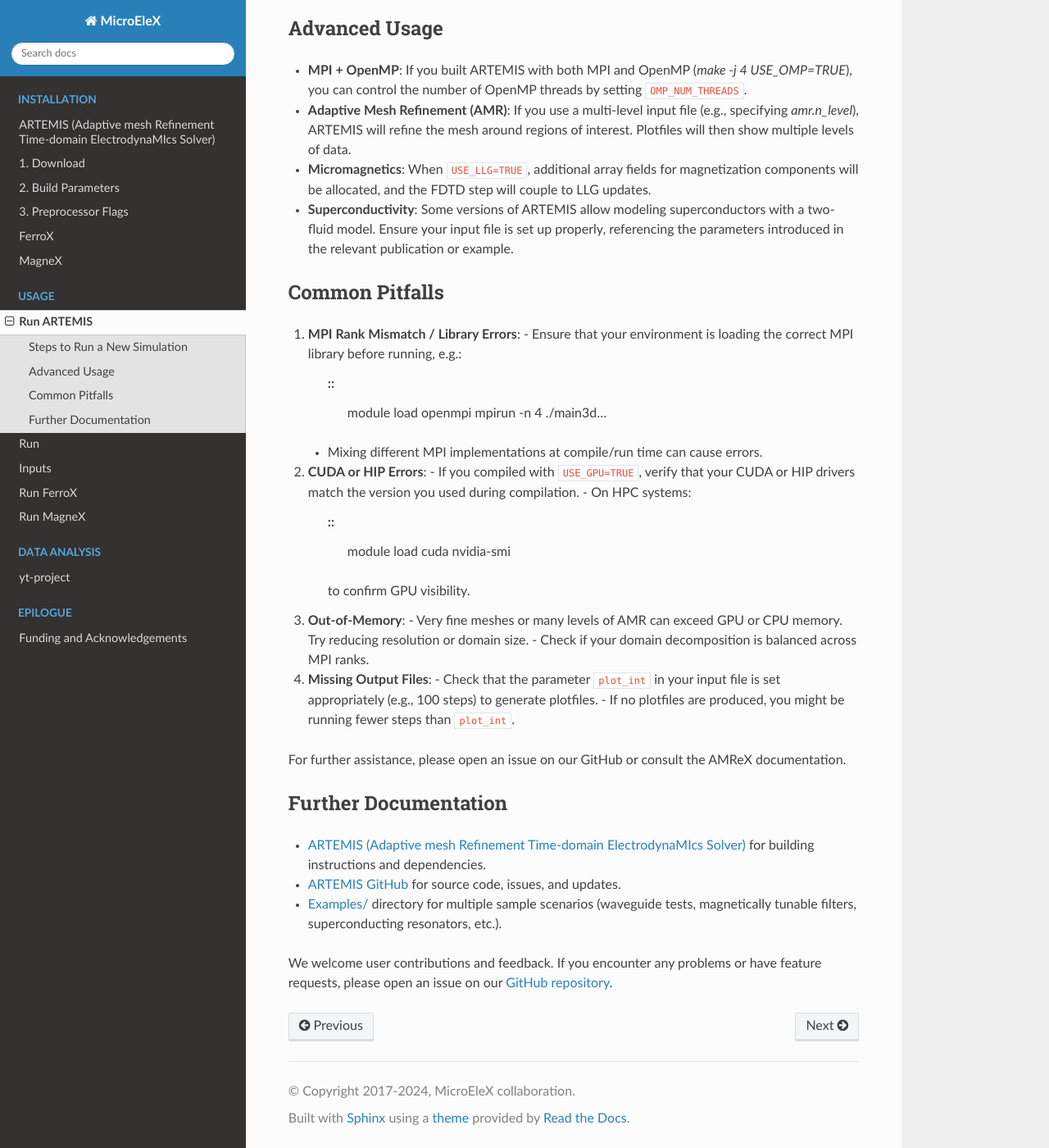
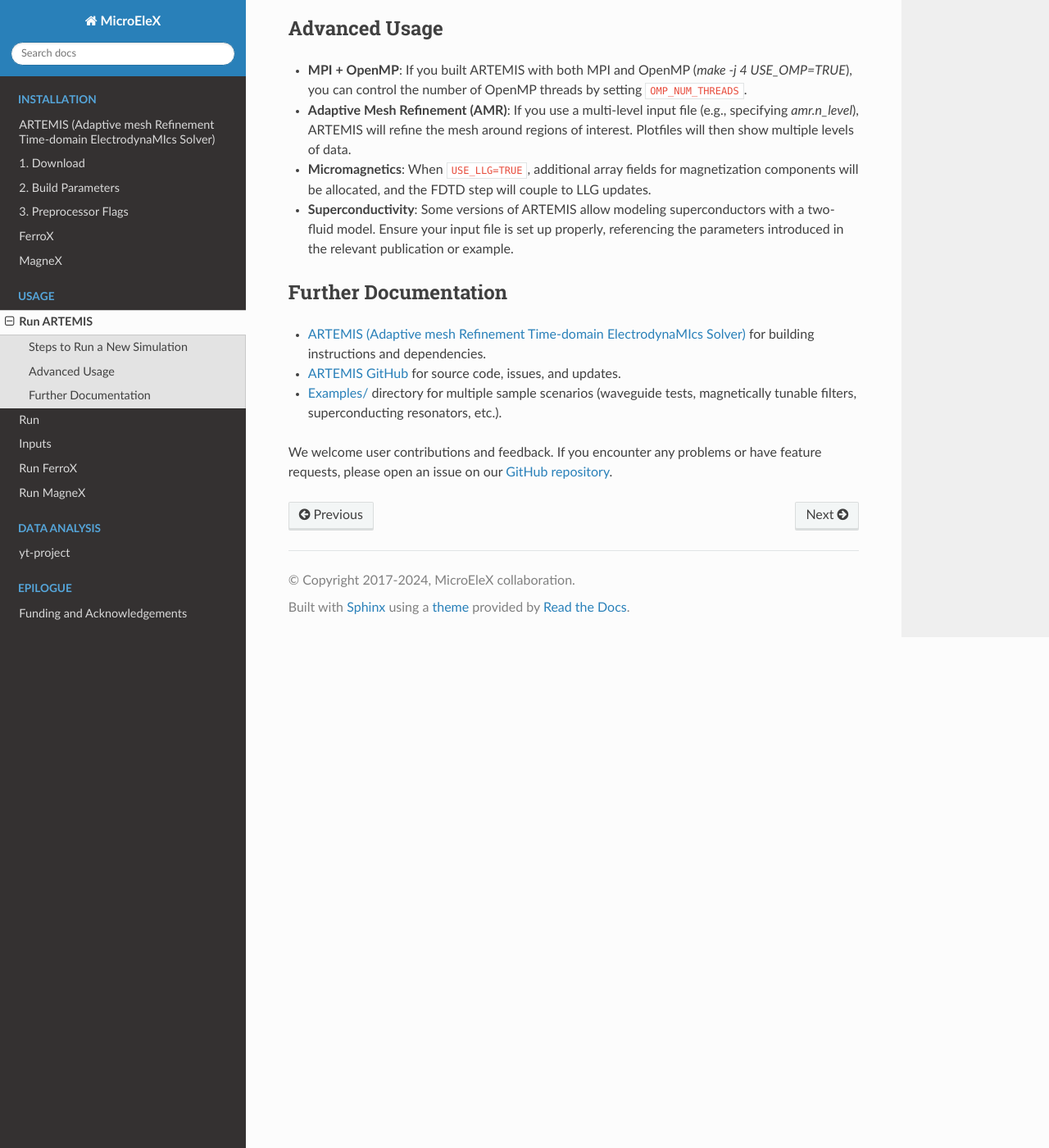
Before and after one commit to AMReX-Microelectronics/AMReX-Microelectronics.github.io, a Sphinx documentation site: the page built from Docs/source/usage/run_artemis.rst, in a window 1280 px wide and 1400 px high, scrolled down 2588 px. Shown: the whole window at 82% size. Built offline with Sphinx 7.4.7 and the Read the Docs theme 3.1.0, drawn with Linux system fonts in a browser that asks for light colours.

Commit message:
Update run_artemis.rst

```diff
--- a/Docs/source/usage/run_artemis.rst
+++ b/Docs/source/usage/run_artemis.rst
@@ -111,34 +111,6 @@ Advanced Usage
 - **Micromagnetics**: When ``USE_LLG=TRUE``, additional array fields for magnetization components will be allocated, and the FDTD step will couple to LLG updates.
 - **Superconductivity**: Some versions of ARTEMIS allow modeling superconductors with a two-fluid model. Ensure your input file is set up properly, referencing the parameters introduced in the relevant publication or example.
 
-Common Pitfalls
----------------
-
-1. **MPI Rank Mismatch / Library Errors**:
-   - Ensure that your environment is loading the correct MPI library before running, e.g.:
-     ::
-       module load openmpi
-       mpirun -n 4 ./main3d...
-   - Mixing different MPI implementations at compile/run time can cause errors.
-
-2. **CUDA or HIP Errors**:
-   - If you compiled with ``USE_GPU=TRUE``, verify that your CUDA or HIP drivers match the version you used during compilation.
-   - On HPC systems:
-     ::
-       module load cuda
-       nvidia-smi
-     to confirm GPU visibility.
-
-3. **Out-of-Memory**:
-   - Very fine meshes or many levels of AMR can exceed GPU or CPU memory. Try reducing resolution or domain size.
-   - Check if your domain decomposition is balanced across MPI ranks.
-
-4. **Missing Output Files**:
-   - Check that the parameter ``plot_int`` in your input file is set appropriately (e.g., 100 steps) to generate plotfiles.
-   - If no plotfiles are produced, you might be running fewer steps than ``plot_int``.
-
-For further assistance, please open an issue on our GitHub or consult the AMReX documentation.
-
 
 Further Documentation
 ---------------------
```
